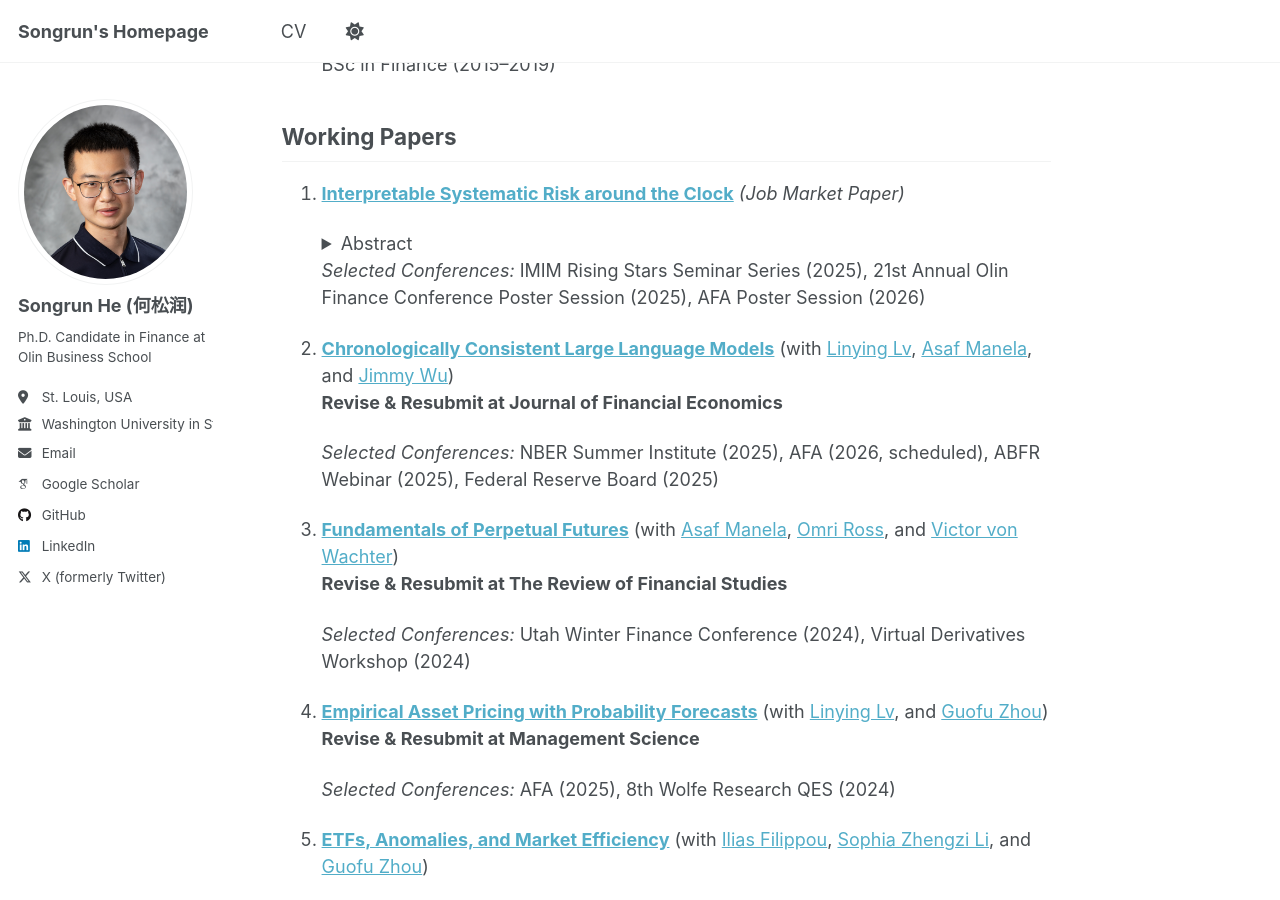
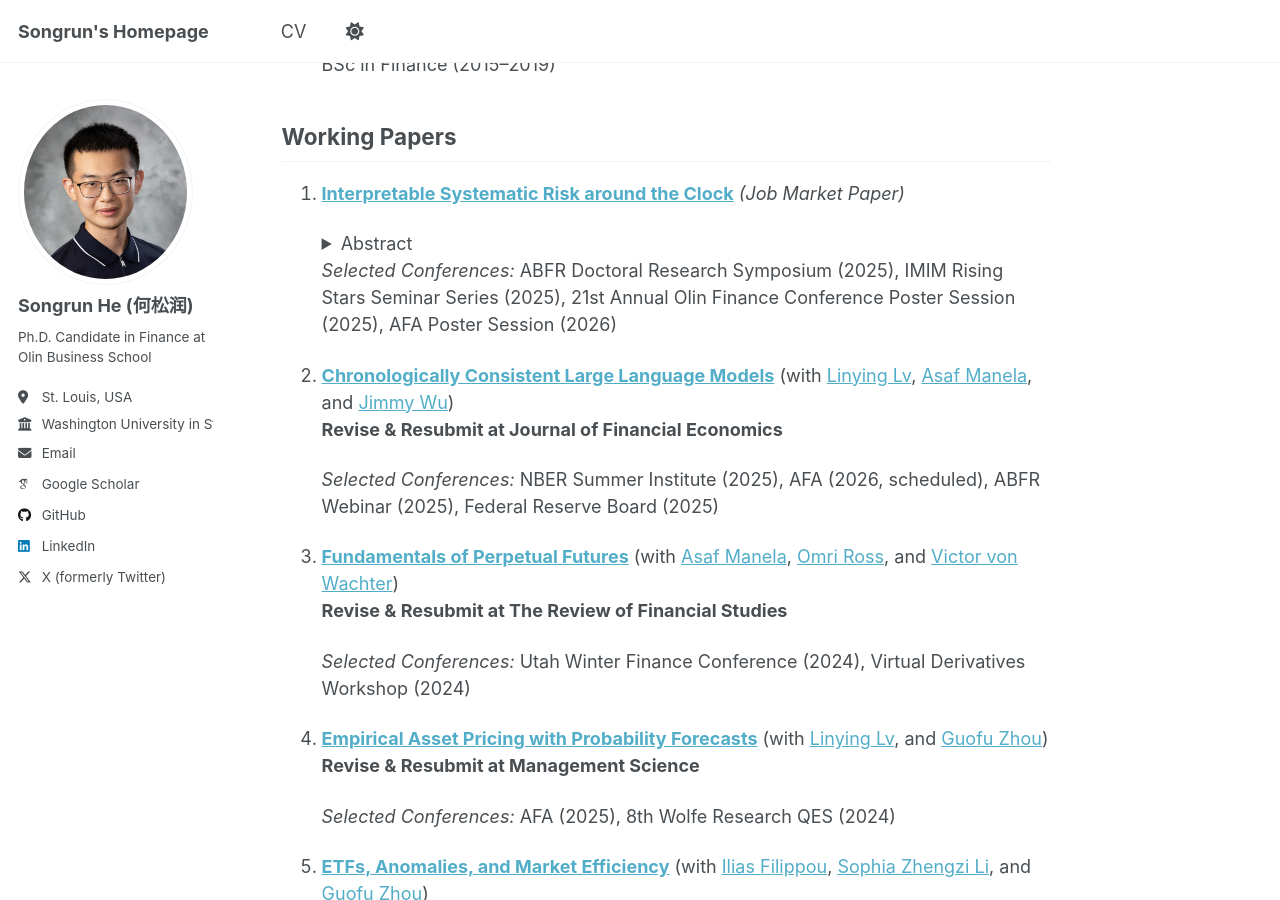
Before and after one commit to hesongrun/hesongrun.github.io, a Jekyll site: the page built from _pages/about.md, in a window 1280 px wide and 900 px high, scrolled down 767 px. Built offline with Jekyll 4.4.1, drawn with Linux system fonts in a browser that asks for light colours; some web fonts are replaced.

Commit message:
Update Job Market Paper link and conference list
Updated the link for the Job Market Paper and modified the list of selected conferences.

```diff
--- a/_pages/about.md
+++ b/_pages/about.md
@@ -28,7 +28,7 @@ My research tries to understand the broad picture of the financial market and in
   BSc in Finance (2015–2019)
 
 ## Working Papers
-1. [**Interpretable Systematic Risk around the Clock**](https://songrunhe.com) *(Job Market Paper)*
+1. [**Interpretable Systematic Risk around the Clock**](https://www.dropbox.com/scl/fi/5x06i90ebzkfcyf8bsy8a/JMP_Songrun_He.pdf?rlkey=uon1fovh9rjej4ss744houp2k&st=y7jdto56&dl=0) *(Job Market Paper)*
 
    <details>
    <summary>Abstract</summary>
@@ -37,7 +37,7 @@ My research tries to understand the broad picture of the financial market and in
    <br>
    </details>
 
-   *Selected Conferences:* IMIM Rising Stars Seminar Series (2025), 21st Annual Olin Finance Conference Poster Session (2025), AFA Poster Session (2026)
+   *Selected Conferences:* ABFR Doctoral Research Symposium (2025), IMIM Rising Stars Seminar Series (2025), 21st Annual Olin Finance Conference Poster Session (2025), AFA Poster Session (2026)
 
 3. [**Chronologically Consistent Large Language Models**](https://papers.ssrn.com/sol3/papers.cfm?abstract_id=5159615) (with [Linying Lv](https://www.linyinglv.com/), [Asaf Manela](https://asafmanela.github.io/), and [Jimmy Wu](https://sites.wustl.edu/jimmywu/))\
    **Revise & Resubmit at Journal of Financial Economics**
```
